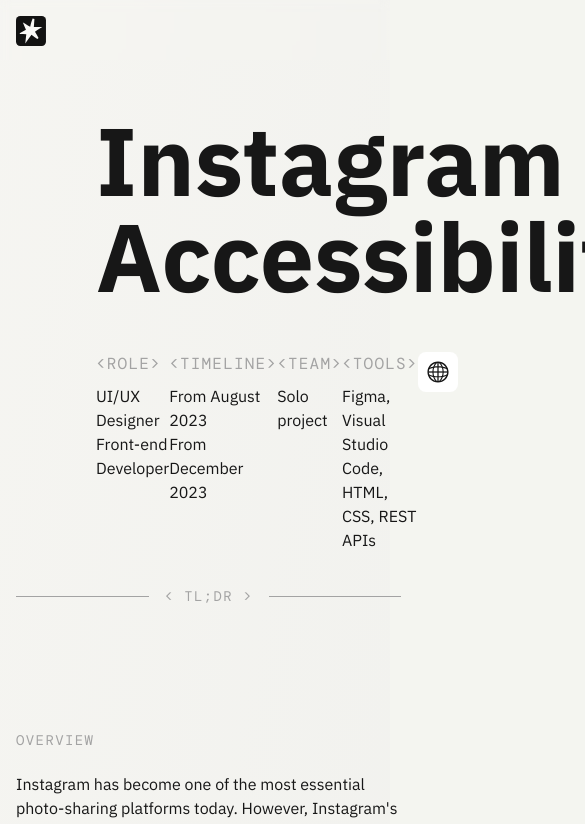
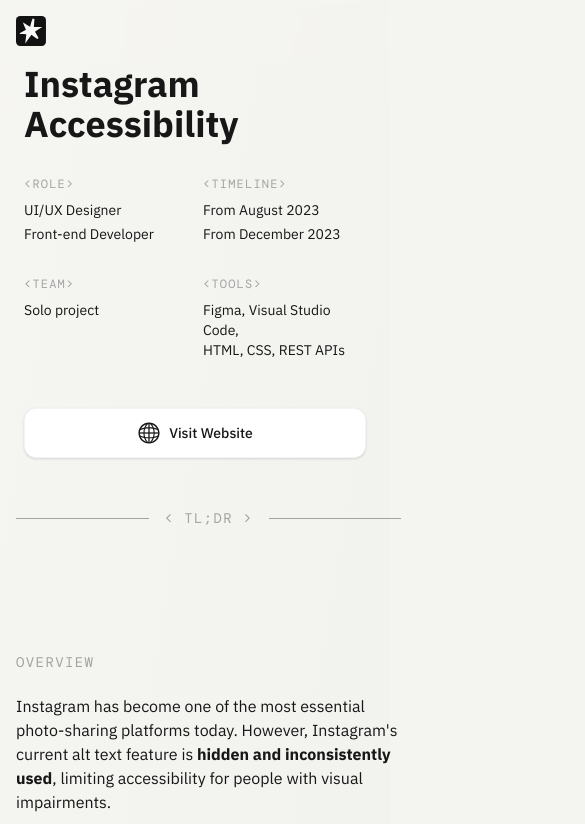
Before and after one commit to sjaine/portfolio_v2, a Next.js app: page /instagram in a window 390 px wide. Shown: the top 824 px of the page, 585 px wide, since content can reach past the window. Built offline with nearby package versions, Linux system fonts and the light colour scheme.

Commit message:
responsive

```diff
--- a/app/components/project/ProjectHeader.tsx
+++ b/app/components/project/ProjectHeader.tsx
@@ -12,29 +12,47 @@ interface ProjectHeaderProps {
 
 export default function ProjectHeader({ title, role, timeline, team, tools, link }: ProjectHeaderProps) {
   return (
-    <header className="px-24 pt-24 pb-8 max-w-[1980px] w-full">
-      <div className="text-8xl font-bold pb-12">{title}</div>
-      <div className="flex w-full justify-between items-start">
-        <div>
-          <div className="point pb-2">{"<ROLE>"}</div>
-          {role.map((r, i) => <div key={i}>{r}</div>)}
+    <header className="px-6 py-12 md:px-24 md:pt-24 md:pb-12 max-w-[1980px] w-full">
+      {/* 제목: 모바일에서는 적절히 작게, 데스크탑에서는 거대하게 */}
+      <div className="text-4xl md:text-6xl lg:text-8xl font-bold pb-8 md:pb-16 break-keep">
+        {title}
+      </div>
+
+      {/* 정보 섹션: 모바일 2열 -> 태블릿/데스크탑 5열(또는 justify-between) */}
+      <div className="grid grid-cols-2 md:flex md:w-full md:justify-between items-start gap-y-8 gap-x-4">
+        <div className="flex flex-col gap-1">
+          <div className="point pb-1 md:pb-2 text-xs md:text-base">{"<ROLE>"}</div>
+          {role.map((r, i) => <div key={i} className="text-sm md:text-base">{r}</div>)}
         </div>
-        <div>
-          <div className="point pb-2">{"<TIMELINE>"}</div>
-          {timeline.map((t, i) => <div key={i}>{t}</div>)}
+
+        <div className="flex flex-col gap-1">
+          <div className="point pb-1 md:pb-2 text-xs md:text-base">{"<TIMELINE>"}</div>
+          {timeline.map((t, i) => <div key={i} className="text-sm md:text-base">{t}</div>)}
         </div>
-        <div>
-          <div className="point pb-2">{"<TEAM>"}</div>
-          <div>{team}</div>
+
+        <div className="flex flex-col gap-1">
+          <div className="point pb-1 md:pb-2 text-xs md:text-base">{"<TEAM>"}</div>
+          <div className="text-sm md:text-base">{team}</div>
         </div>
-        <div>
-          <div className="point pb-2">{"<TOOLS>"}</div>
-          <div>{tools.map((t, i) => <div key={i}>{t}</div>)}</div>
+
+        <div className="flex flex-col gap-1">
+          <div className="point pb-1 md:pb-2 text-xs md:text-base">{"<TOOLS>"}</div>
+          <div className="text-sm md:text-base">
+            {tools.map((t, i) => <div key={i}>{t}</div>)}
+          </div>
         </div>
+
         {link && (
-          <Link href={link} target="_blank" className="p-2 bg-white inline-flex items-center justify-center rounded-lg">
-            <GlobeIcon className="w-6 h-6" />
-          </Link>
+          <div className="col-span-2 md:col-span-1 pt-4 md:pt-0">
+            <Link
+              href={link}
+              target="_blank"
+              className="p-3 bg-white inline-flex items-center justify-center rounded-xl shadow-sm border border-gray-100 hover:bg-gray-50 transition-colors w-full md:w-auto"
+            >
+              <GlobeIcon className="w-6 h-6 mr-2 md:mr-0" />
+              <span className="md:hidden text-sm font-medium">Visit Website</span>
+            </Link>
+          </div>
         )}
       </div>
     </header>
--- a/app/instagram/page.tsx
+++ b/app/instagram/page.tsx
@@ -214,7 +214,7 @@ export default function InstagramProject() {
               className="flex flex-col gap-[20px] scroll-mt-20"
             >
               <h3>Problem</h3>
-              <div className="flex flex-col md:flow-row">
+              <div className="flex flex-col md:flex-row">
                 <div className="flex-[4] pb-12 md:pb-0 pr-0 md:pr-16 flex flex-col justify-between">
                   <p>
                     Post, Story, Reels… <br />
--- a/app/page.tsx
+++ b/app/page.tsx
@@ -4,7 +4,7 @@ import Navbar from "@/app/components/layout/Navbar";
 import SidePanel from "@/app/components/layout/SidePanel";
 import ConstellationCanvas from "./components/constellation/ConstellationCanvas";
 import CaseStudyPreview from "./components/layout/CaseStudyPreview";
-import { useState } from "react";
+import { useState, useEffect } from "react";
 
 type HoveredCase = {
   id: string;
@@ -15,14 +15,31 @@ type HoveredCase = {
 
 export default function Home() {
   const [hoveredCase, setHoveredCase] = useState<HoveredCase>(null);
+  const [isMobile, setIsMobile] = useState(false);
+
+  useEffect(() => {
+    const checkMobile = () => {
+      setIsMobile(window.innerWidth < 768);
+    };
+
+    checkMobile();
+    window.addEventListener("resize", checkMobile);
+    return () => window.removeEventListener("resize", checkMobile);
+  }, []);
+
+  const handleHover = (data: HoveredCase) => {
+    if (isMobile) return;
+    setHoveredCase(data);
+  };
 
   return (
     <div className="overflow-hidden gradient">
       <Navbar />
-      <div className="flex flex-row items-center justify-between w-screen h-screen">
-        <ConstellationCanvas hidden={!!hoveredCase} />
-        <CaseStudyPreview caseStudy={hoveredCase} />
-        <SidePanel onHover={setHoveredCase} />
+      <div className="flex flex-col md:flex-row items-center justify-between w-screen h-screen">
+        <ConstellationCanvas hidden={!isMobile && !!hoveredCase} />
+        {!isMobile && <CaseStudyPreview caseStudy={hoveredCase} />}
+
+        <SidePanel onHover={handleHover} />
       </div>
     </div>
   );
```
